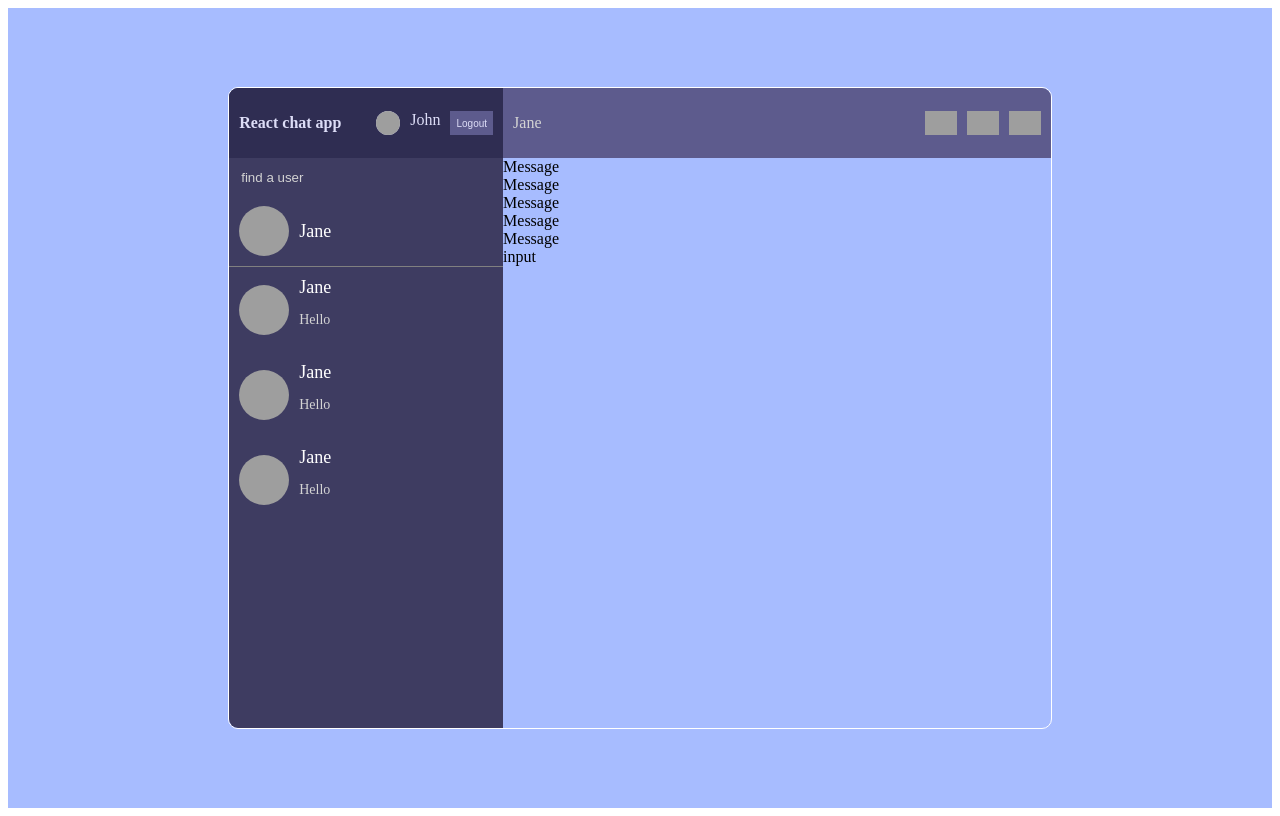
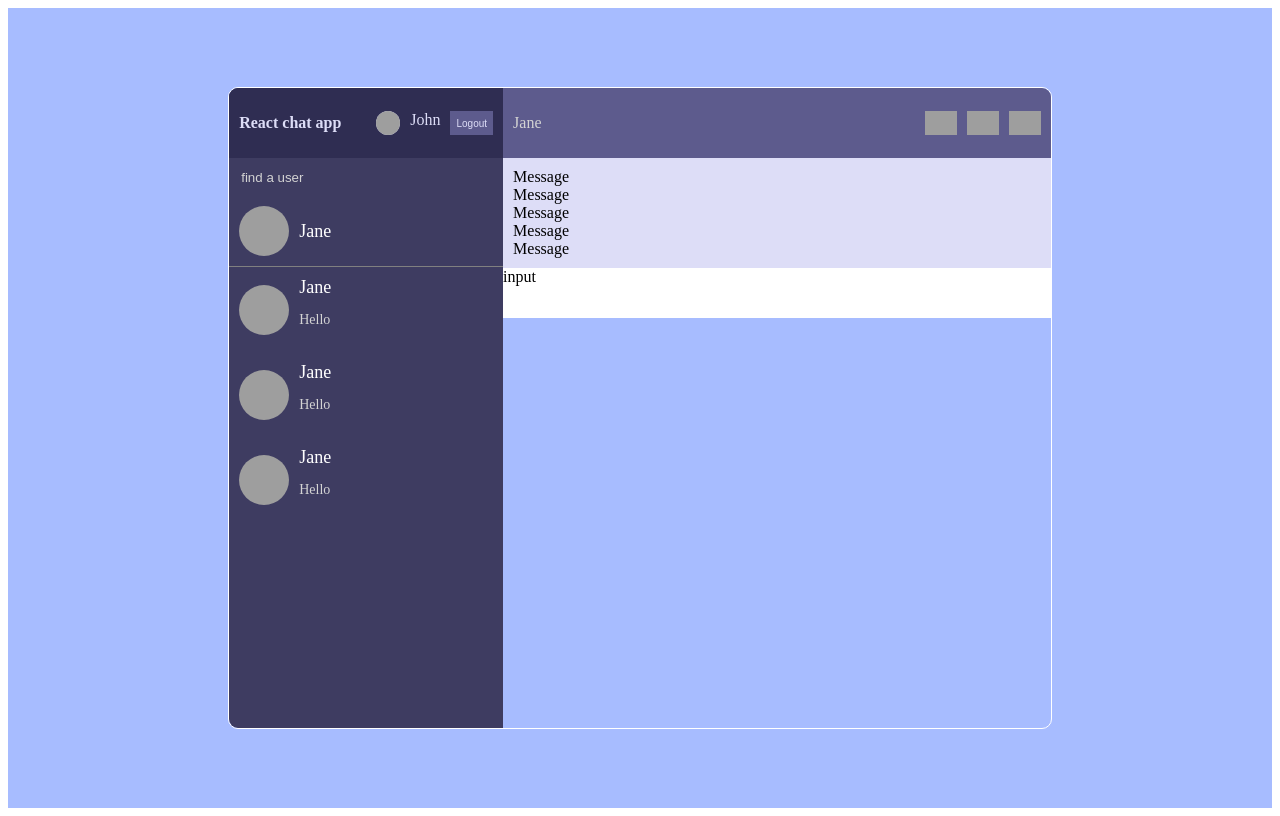
Before and after one commit to ViktorGeorgiev98/chatAppReact, a React (Vite) app in the folder client/: page / in a window 1280 px wide. Built offline with nearby package versions, Linux system fonts and the light colour scheme; grey boxes are pictures that could not be loaded.

Commit message:
some styling for messages and input

```diff
--- a/client/src/components/Home/Input.jsx
+++ b/client/src/components/Home/Input.jsx
@@ -1,6 +1,6 @@
 const Input = () => {
     return (
-        <div>
+        <div className="input">
             input
         </div>
     )
--- a/client/src/style.scss
+++ b/client/src/style.scss
@@ -216,6 +216,17 @@
     .chat {
         flex:2;
 
+        .messages {
+            background-color: #ddddf7;
+            padding: 10px;
+
+        }
+
+        .input {
+            background-color: white;
+            height: 50px;
+        }
+
         .chatInfo {
             height: 50px;
             background-color: #5d5b8d;
```
